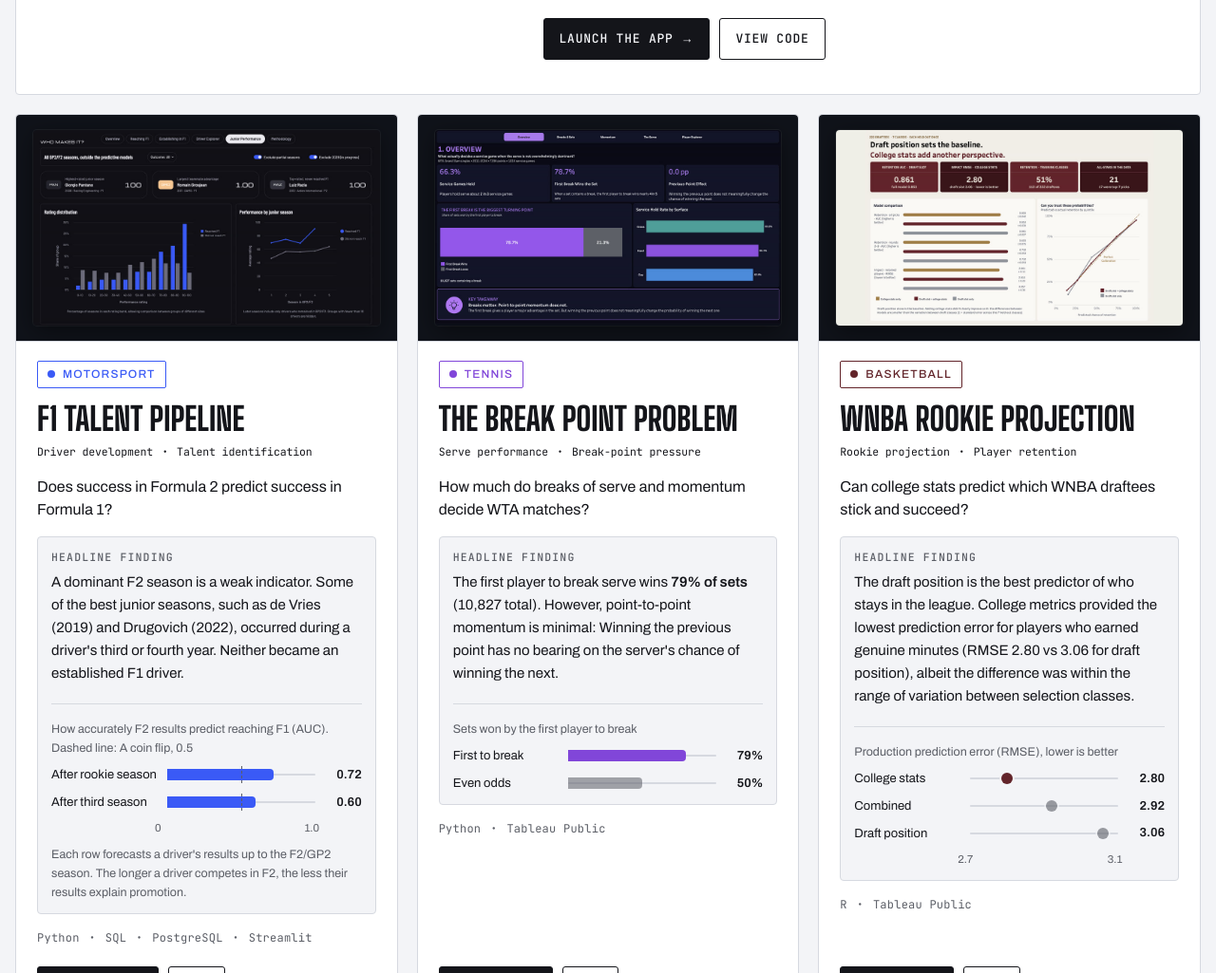
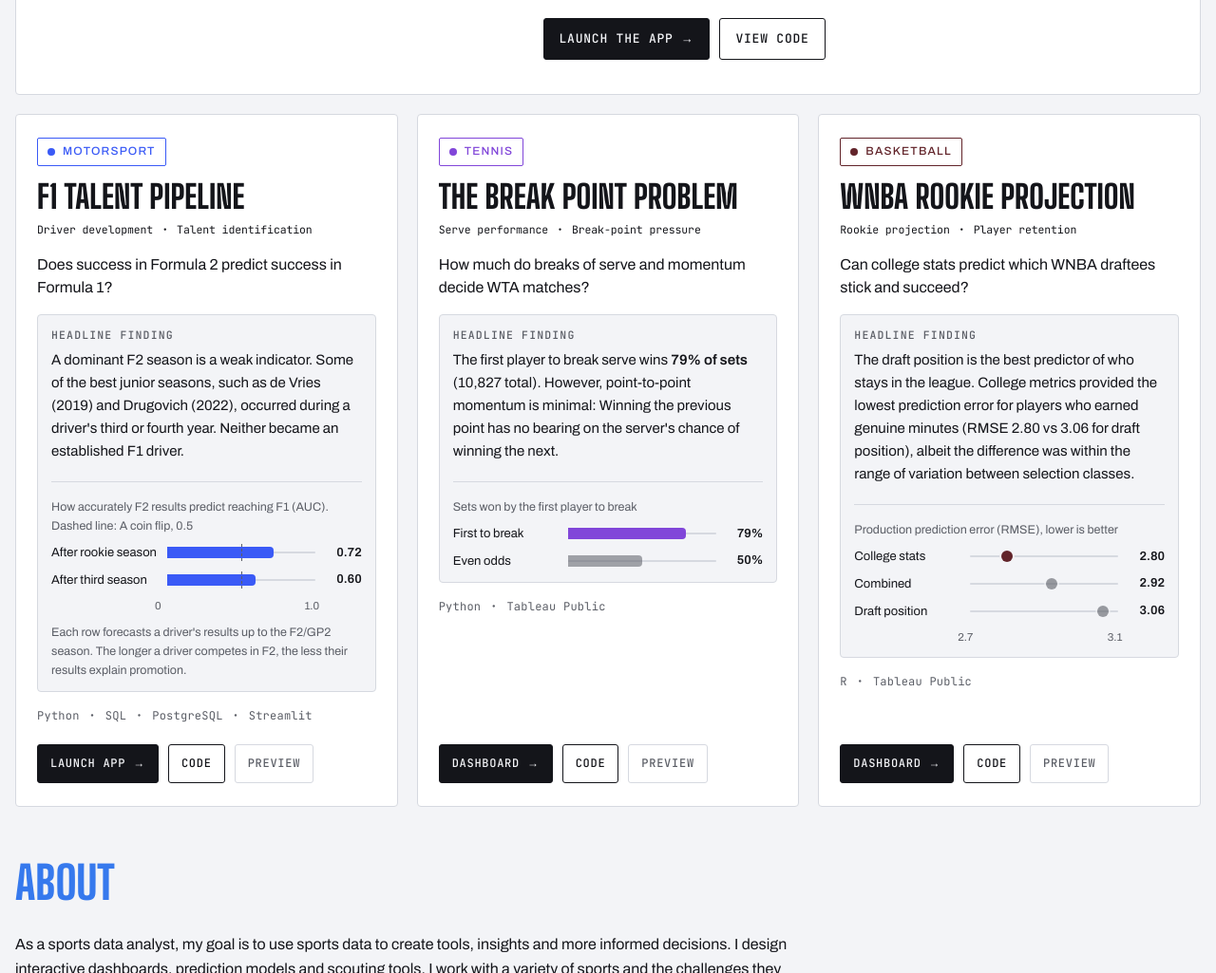
Before and after one commit to thandovelempini/thandovelempini.github.io-, a plain HTML site: page index.html in a window 1280 px wide. Shown: the part 2310-3335 px from the top of the page at 95% size. Drawn offline with Linux system fonts and the light colour scheme.

Commit message:
Add files via upload

```diff
--- a/index.html
+++ b/index.html
@@ -199,6 +199,8 @@ dialog.lightbox .lb-bar { position: sticky; bottom: 0; background: var(--surface
 dialog.lightbox .lb-bar { display: flex; justify-content: space-between; align-items: center; gap: 12px; padding: 8px 12px; font-size: 13px; color: var(--muted); }
 dialog.lightbox button { font: inherit; font-family: var(--f-mono); font-size: 12px; text-transform: uppercase; letter-spacing: .06em; padding: 8px 12px; border: 1.5px solid var(--ink); border-radius: 3px; background: transparent; color: var(--ink); cursor: pointer; }
 .card .btn { padding: 10px 13px; font-size: 12px; }
+.card .btn.preview { border-color: var(--line); color: var(--muted); cursor: zoom-in; }
+.card .btn.preview:hover { border-color: var(--accent); color: var(--bg); }
 
 /* Mini charts inside the card findings */
 .mini { margin-top: 20px; padding-top: 16px; border-top: 1px solid var(--line); display: grid; gap: 8px; }
@@ -302,7 +304,6 @@ footer small { font-family: var(--f-mono); font-size: 12px; color: var(--muted);
     <div class="grid">
       <!-- F1 -->
       <article class="card f1" id="f1">
-        <a class="thumb framed" href="images/f1-full.jpg" data-caption="F1 Talent Pipeline: the Junior Performance page of the app"><img src="images/f1-thumb.jpg" alt="Screenshot of the F1 Talent Pipeline app's Junior Performance page, with the highest-rated junior seasons and charts comparing drivers who reached F1 with those who did not" loading="lazy" width="960" height="540"></a>
         <span class="sport">Motorsport</span>
         <h3>F1 Talent Pipeline</h3>
         <span class="focus"><span>Driver development</span> <span>・ Talent identification</span></span>
@@ -319,12 +320,12 @@ footer small { font-family: var(--f-mono); font-size: 12px; color: var(--muted);
         <div class="actions">
           <a class="btn primary" href="https://f1-talent-pipeline.streamlit.app/" target="_blank" rel="noopener">Launch app <span class="arr">→</span></a>
           <a class="btn" href="https://github.com/thandovelempini/f1-talent-pipeline" target="_blank" rel="noopener">Code</a>
+          <a class="btn preview" href="images/f1-full.jpg" data-caption="F1 Talent Pipeline: the Junior Performance page of the app" data-alt="Screenshot of the F1 Talent Pipeline app's Junior Performance page, with the highest-rated junior seasons and charts comparing drivers who reached F1 with those who did not">Preview</a>
         </div>
       </article>
 
       <!-- Tennis -->
       <article class="card tennis" id="tennis">
-        <a class="thumb framed" href="images/tennis-full.jpg" data-caption="The Break Point Problem: the Overview page of the Tableau dashboard"><img src="images/tennis-thumb.jpg" alt="Screenshot of The Break Point Problem dashboard's Overview page: 66.3% of service games held, 78.7% of sets won by the first player to break, a 0.0 percentage-point previous-point effect, and hold rates by surface" loading="lazy" width="960" height="540"></a>
         <span class="sport">Tennis</span>
         <h3>The Break Point Problem</h3>
         <span class="focus"><span>Serve performance</span> <span>・ Break-point pressure</span></span>
@@ -339,12 +340,12 @@ footer small { font-family: var(--f-mono); font-size: 12px; color: var(--muted);
         <div class="actions">
           <a class="btn primary" href="https://public.tableau.com/views/break_point_problem/Overview" target="_blank" rel="noopener">Dashboard <span class="arr">→</span></a>
           <a class="btn" href="https://github.com/thandovelempini/break-point-problem" target="_blank" rel="noopener">Code</a>
+          <a class="btn preview" href="images/tennis-full.jpg" data-caption="The Break Point Problem: the Overview page of the Tableau dashboard" data-alt="Screenshot of The Break Point Problem dashboard's Overview page: 66.3% of service games held, 78.7% of sets won by the first player to break, a 0.0 percentage-point previous-point effect, and hold rates by surface">Preview</a>
         </div>
       </article>
 
       <!-- WNBA -->
       <article class="card wnba" id="wnba">
-        <a class="thumb framed" href="images/wnba-full.jpg" data-caption="WNBA Rookie Projection: the Overview page of the Tableau dashboard"><img src="images/wnba-thumb.jpg" alt="Screenshot of the WNBA Rookie Projection dashboard's Overview page: retention AUC of 0.861 for draft slot, production RMSE of 2.80 for college stats, 51% of draftees retained, 21 All-Stars, and a model comparison chart" loading="lazy" width="960" height="540"></a>
         <span class="sport">Basketball</span>
         <h3>WNBA Rookie Projection</h3>
         <span class="focus"><span>Rookie projection</span> <span>・ Player retention</span></span>
@@ -361,6 +362,7 @@ footer small { font-family: var(--f-mono); font-size: 12px; color: var(--muted);
         <div class="actions">
           <a class="btn primary" href="https://public.tableau.com/views/WNBARookieProjection/Overview" target="_blank" rel="noopener">Dashboard <span class="arr">→</span></a>
           <a class="btn" href="https://github.com/thandovelempini/wnba-rookie-projection" target="_blank" rel="noopener">Code</a>
+          <a class="btn preview" href="images/wnba-full.jpg" data-caption="WNBA Rookie Projection: the Overview page of the Tableau dashboard" data-alt="Screenshot of the WNBA Rookie Projection dashboard's Overview page: retention AUC of 0.861 for draft slot, production RMSE of 2.80 for college stats, 51% of draftees retained, 21 All-Stars, and a model comparison chart">Preview</a>
         </div>
       </article>
     </div>
@@ -395,11 +397,11 @@ footer small { font-family: var(--f-mono); font-size: 12px; color: var(--muted);
 <script>
 {
   const lb = document.getElementById('lightbox'), lbImg = document.getElementById('lb-img'), lbCap = document.getElementById('lb-cap');
-  document.querySelectorAll('.thumb').forEach(a => a.addEventListener('click', e => {
+  document.querySelectorAll('.preview').forEach(a => a.addEventListener('click', e => {
     if (!lb.showModal) return;
     e.preventDefault();
     lbImg.src = a.getAttribute('href');
-    lbImg.alt = a.querySelector('img').alt;
+    lbImg.alt = a.dataset.alt || '';
     lbCap.textContent = a.dataset.caption || '';
     lb.showModal();
   }));
```
